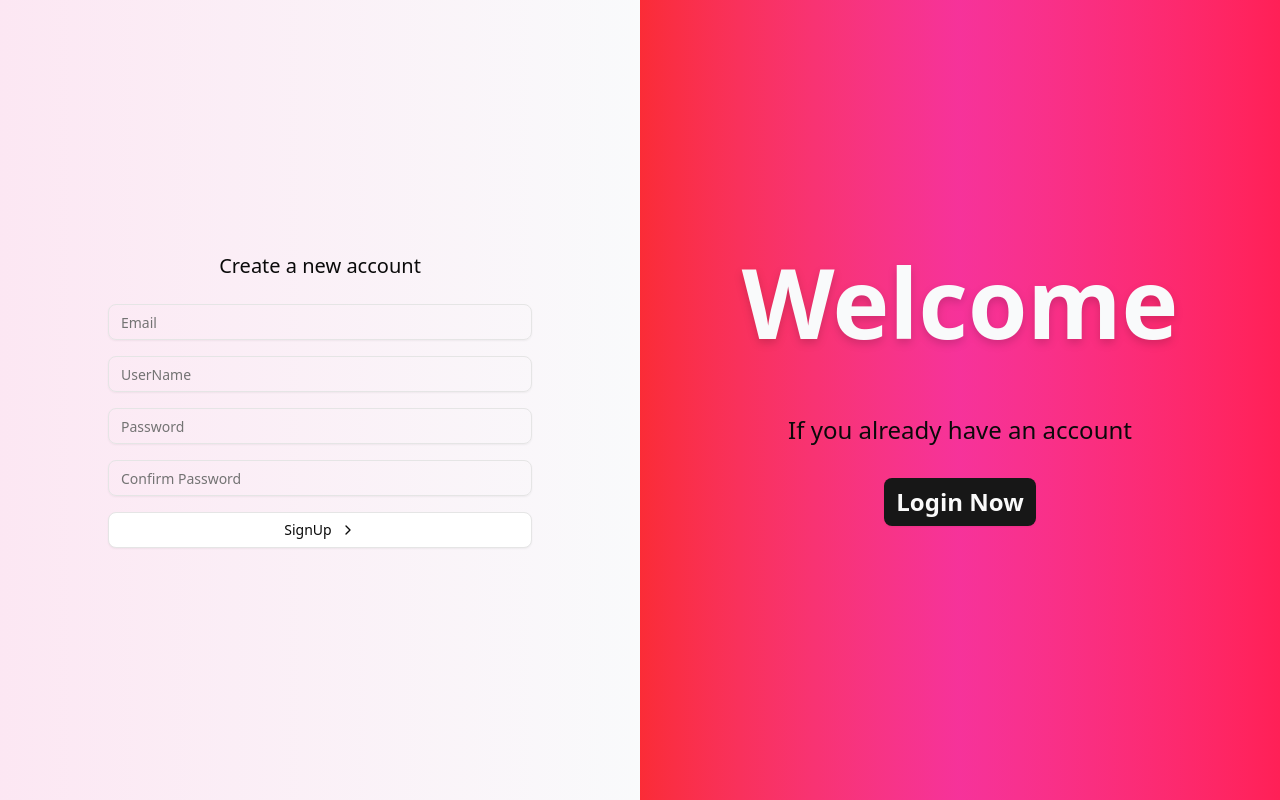
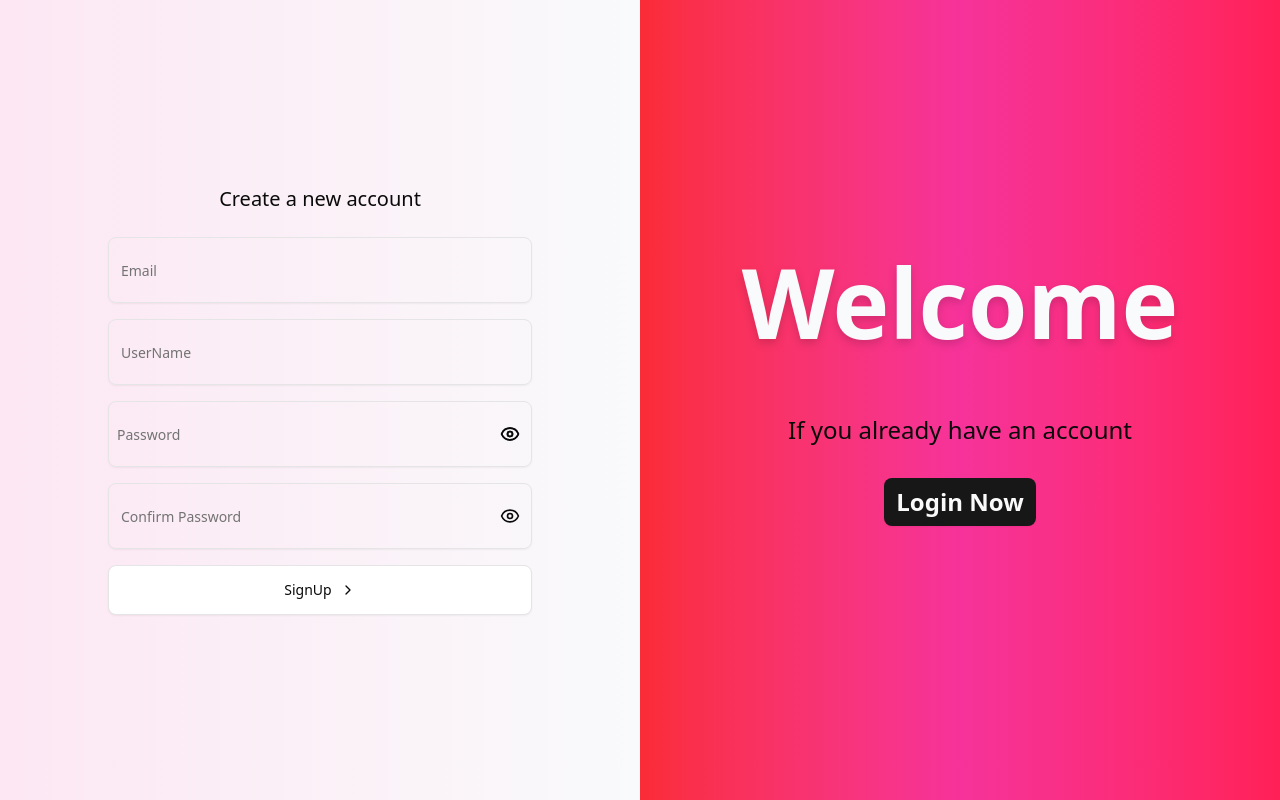
Before and after one commit to Kajee2002/SpiritX_NullPtr_01, a Next.js app: page /sign-up in a window 1280 px wide. Built offline with nearby package versions, Linux system fonts and the light colour scheme.

Commit message:
password strength & hide seek toggle

```diff
--- a/src/app/login/page.tsx
+++ b/src/app/login/page.tsx
@@ -3,6 +3,7 @@ import {Input} from "@/components/ui/input"
 import {Button} from "@/components/ui/button"
 import { Loader2,ChevronRight } from "lucide-react"
 import Link from "next/link"
+import PasswordToggle from "../sign-up/hide_seek";
 export default function signup(){
     return(
         <>
@@ -15,10 +16,12 @@ export default function signup(){
             <div className="flex flex-col justify-center items-center signup-text h-2/4 mt-2 md:mt-0 md:h-screen w-full md:w-1/2 py-8 md:py-16 px-4 bg-gradient-to-r from-pink-100 to-gray-50 ">
             <p className="pb-2 text-xl md:text-xl">Login to your Account</p>
             <form className="w-full md:w-3/4 px-4">
-                <Input id="username" type="text" placeholder="UserName" required className="mb-4" />
-                <Input id="password" type="password" placeholder="Password" required className="mb-4" />
-                <Input id="confirmPassword" type="password" placeholder="Confirm Password" required className="mb-4" />
-                <Button type="submit" variant={"outline"} className="w-full">Login <ChevronRight /></Button>
+                <Input id="username" type="text" placeholder="UserName" required className="mb-4 md:py-8" />
+                <div className="relative">
+                <Input id="password" type="password" placeholder="Password" required className="mb-4 md:py-8" />
+                <PasswordToggle id="password" />
+                </div>
+                <Button type="submit" variant={"outline"} className="w-full md:py-6">Login <ChevronRight /></Button>
             </form>
             </div>
         </div>
--- /dev/null
+++ b/src/app/sign-up/hide_seek.tsx
@@ -0,0 +1,33 @@
+"use client";
+
+import { useState, useEffect } from "react";
+import { Eye, EyeOff } from "lucide-react";
+
+const usePasswordToggle = (id: string) => {
+  const [showPassword, setShowPassword] = useState(false);
+
+  useEffect(() => {
+    const input = document.getElementById(id) as HTMLInputElement;
+    if (!input) return;
+
+    input.type = showPassword ? "text" : "password";
+  }, [showPassword, id]);
+
+  return { showPassword, setShowPassword };
+};
+
+const PasswordToggle = ({ id }: { id: string }) => {
+  const { showPassword, setShowPassword } = usePasswordToggle(id);
+
+  return (
+    <button
+      type="button"
+      className="absolute inset-y-0 right-3 flex items-center"
+      onClick={() => setShowPassword((prev) => !prev)}
+    >
+      {showPassword ? <EyeOff size={20} /> : <Eye size={20} />}
+    </button>
+  );
+};
+
+export default PasswordToggle;
--- a/src/app/sign-up/page.tsx
+++ b/src/app/sign-up/page.tsx
@@ -1,29 +1,43 @@
 "use client";
-import {Input} from "@/components/ui/input"
-import {Button} from "@/components/ui/button"
-import { Loader2,ChevronRight     } from "lucide-react"
-import Link from "next/link"
-export default function signup(){
-    return(
+import { Input } from "@/components/ui/input";
+import { Button } from "@/components/ui/button";
+import { Loader2, ChevronRight } from "lucide-react";
+import Link from "next/link";
+import PasswordInput from "./passwordInput";
+import PasswordToggle from "./hide_seek";
+
+export default function signup() {
+  return (
     <>
-        <div className="flex flex-col-reverse md:flex-row  h-screen w-screen min-w-screen overflow-scroll">
+      <div className="flex flex-col-reverse md:flex-row h-screen w-screen min-w-screen overflow-scroll">
         <div className="sign-up flex flex-col justify-center items-center signup-text h-2/4 mt-2 md:mt-0 md:h-screen w-full md:w-1/2 py-8 md:py-16 px-4 bg-gradient-to-r from-pink-100 to-gray-50 ">
-                <p className="pb-2 text-xl md:text-xl "> Create a new account </p>
+          <p className="pb-2 text-xl md:text-xl">Create a new account</p>
           <form className="w-full md:w-3/4 px-4">
-                    <Input id="email" type="Email" placeholder="Email" required className="mb-4" />
-                    <Input id="username" type="text" placeholder="UserName" required className="mb-4" />
-                    <Input id="password" type="password" placeholder="Password" required className="mb-4"/>
-                    <Input id="confirmPassword" type="password" placeholder="Confirm Password" required className="mb-4"/>
-                    <Button type="submit" variant={"outline"} className="w-full">SignUp <ChevronRight /></Button>
+            <Input id="email" type="Email" placeholder="Email" required className="mb-4 md:py-8" />
+            <Input id="username" type="text" placeholder="UserName" required className="mb-4 md:py-8" />
+            <div className="relative">
+              <PasswordInput />
+              <PasswordToggle id="password" />
+            </div>
+            <div className="relative">
+              <Input id="confirmPassword" type="password" placeholder="Confirm Password" className="mb-4 md:py-8" />
+              <PasswordToggle id="confirmPassword" />
+            </div>
+            <div className="" id="strengthIndicator">
+            </div>
+            <Button type="submit" variant={"outline"} className="w-full md:py-6">
+              SignUp <ChevronRight />
+            </Button>
           </form>
         </div>
         <div className="flex flex-col justify-center items-center signup-text h-2/4 md:h-screen w-full md:w-1/2 py-8 px-4 bg-gradient-to-l from-rose-500 via-pink-500 to-red-500 animate-gradient">
-                <h1 className=" text-6xl md:text-8xl text-gray-50 font-black drop-shadow-lg">Welcome</h1>
-                <p className="pb-3 pt-2 md:pt-16 text-xl md:text-2xl">If you already have an account </p>
-                <Button className="text-xl md:text-2xl font-semibold my-5 p-4 md:p-6" ><Loader2 className="animate-spin hidden" /> <Link href="/login">Login Now</Link></Button>
+          <h1 className="text-6xl md:text-8xl text-gray-50 font-black drop-shadow-lg">Welcome</h1>
+          <p className="pb-3 pt-2 md:pt-16 text-xl md:text-2xl">If you already have an account</p>
+          <Button className="text-xl md:text-2xl font-semibold my-5 p-4 md:p-6">
+            <Loader2 className="animate-spin hidden" /> <Link href="/login">Login Now</Link>
+          </Button>
         </div>
       </div>
     </>
-
-    )
+  );
 }
--- /dev/null
+++ b/src/app/sign-up/passwordInput.tsx
@@ -0,0 +1,46 @@
+import { useState, useEffect } from "react";
+import { Input } from "@/components/ui/input";
+import PasswordToggle from "./hide_seek";
+
+const PasswordInput = () => {
+  const [password, setPassword] = useState("");
+  const [strength, setStrength] = useState({ text: "", color: "" });
+
+  const checkStrength = (password: string) => {
+    if (password.length < 8) {
+      return { text: "Weak 😢", color: "red" };
+    } else if (/[A-Z]/.test(password) && /[0-9]/.test(password)) {
+      return { text: "Strong 💪", color: "green" };
+    } else {
+      return { text: "Medium 🙂", color: "orange" };
+    }
+  };
+
+  useEffect(() => {
+    const strengthIndicator = document.getElementById("strengthIndicator");
+    if (strengthIndicator) {
+      strengthIndicator.style.color = strength.color;
+      strengthIndicator.textContent = strength.text;
+    }
+  }, [strength]);
+
+  return (
+    <div>
+      <Input
+        id="password"
+        type="password"
+        placeholder="Password"
+        value={password}
+        onChange={(e) => {
+          const newPassword = e.target.value;
+          setPassword(newPassword);
+          setStrength(checkStrength(newPassword));
+        }}
+        className="border p-2 w-full md:py-8"
+      />
+      <PasswordToggle id="password" />
+    </div>
+  );
+};
+
+export default PasswordInput;
```
Lines whose indentation alone changed are shown as unchanged.
